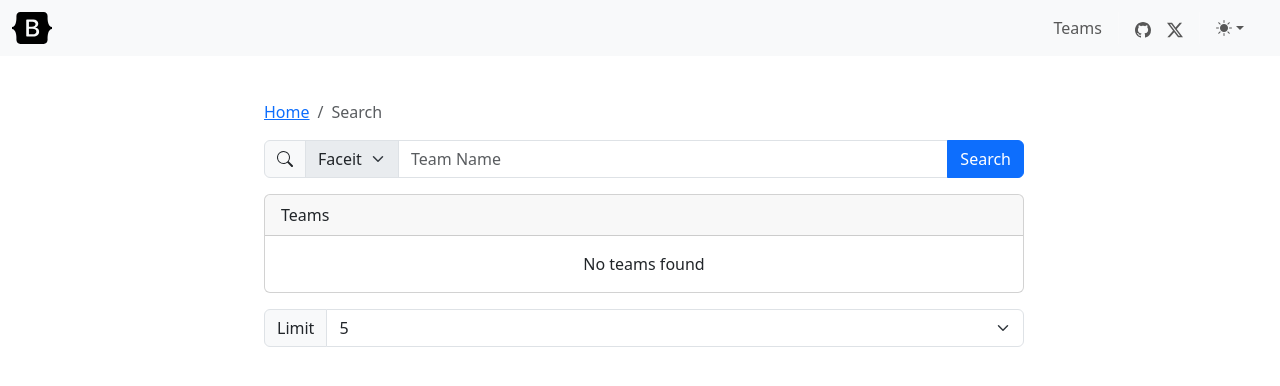
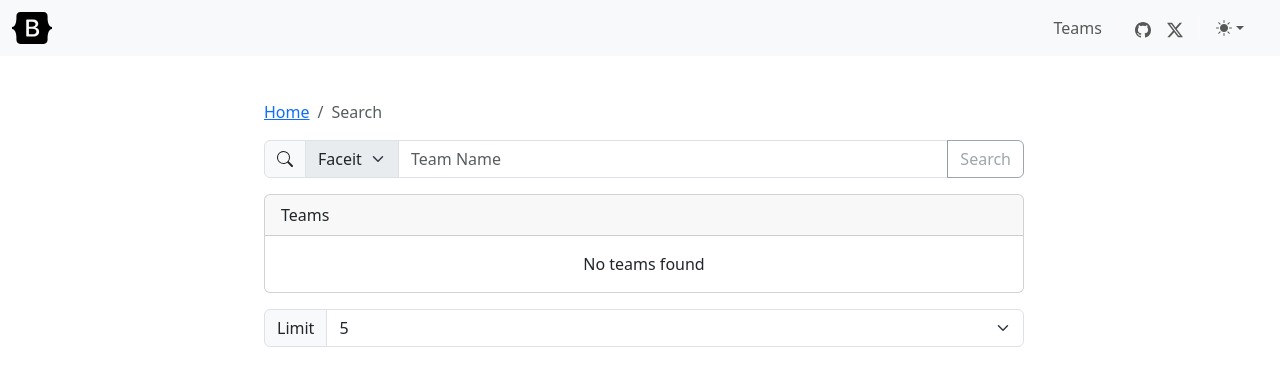
Before and after one commit to Revenant35/stratbook, an Angular app: page /teams in a window 1280 px wide. Shown: the top 386 px of the page. Built offline with nearby package versions, Linux system fonts and the light colour scheme.

Commit message:
Fixing issue where nickname could be "", throws error

```diff
--- a/src/app/screens/teams/teams.component.ts
+++ b/src/app/screens/teams/teams.component.ts
@@ -31,7 +31,7 @@ export class TeamsComponent  {
   }
 
   get isSearchValid() {
-    return this.selectedPlatform !== null && this.searchQuery !== null;
+    return this.selectedPlatform && this.searchQuery;
   }
 
   async searchTeams() {
```
